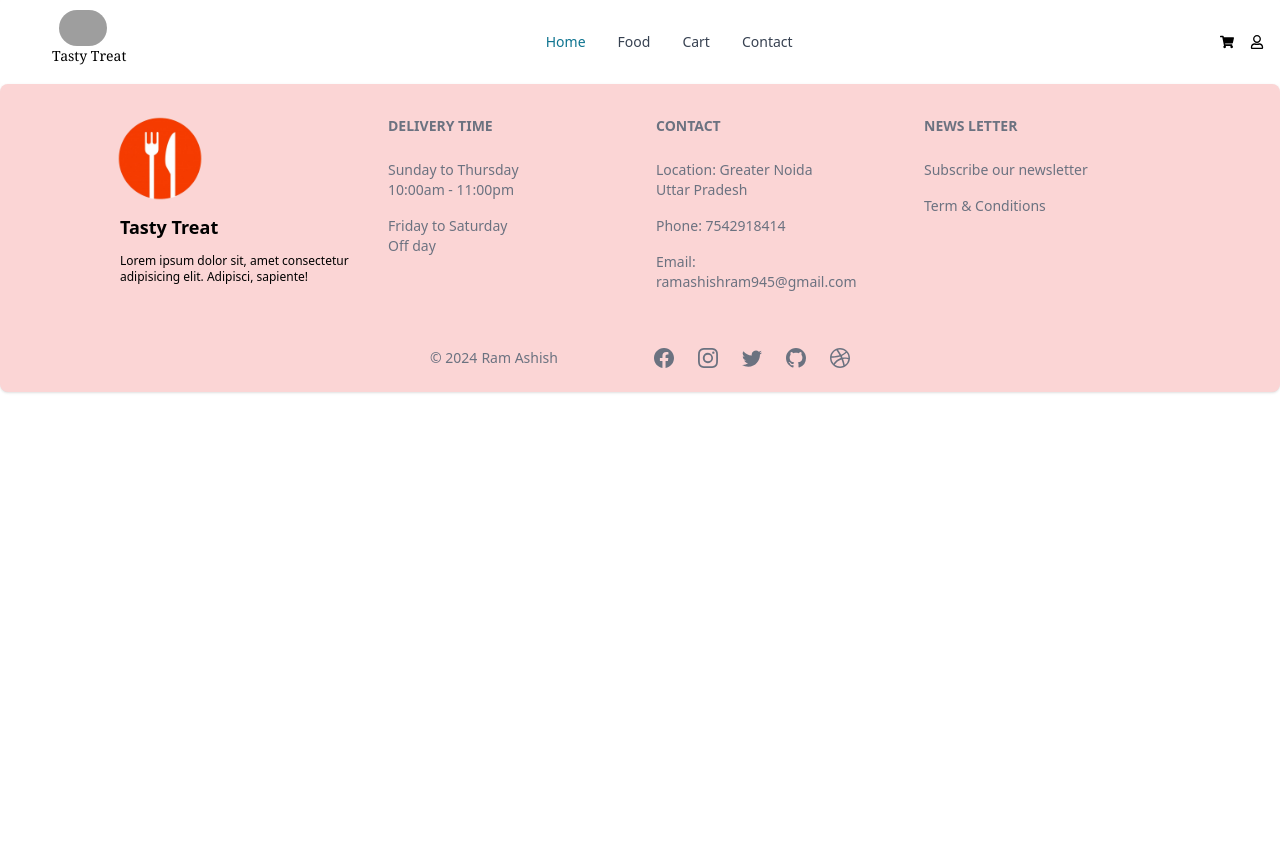
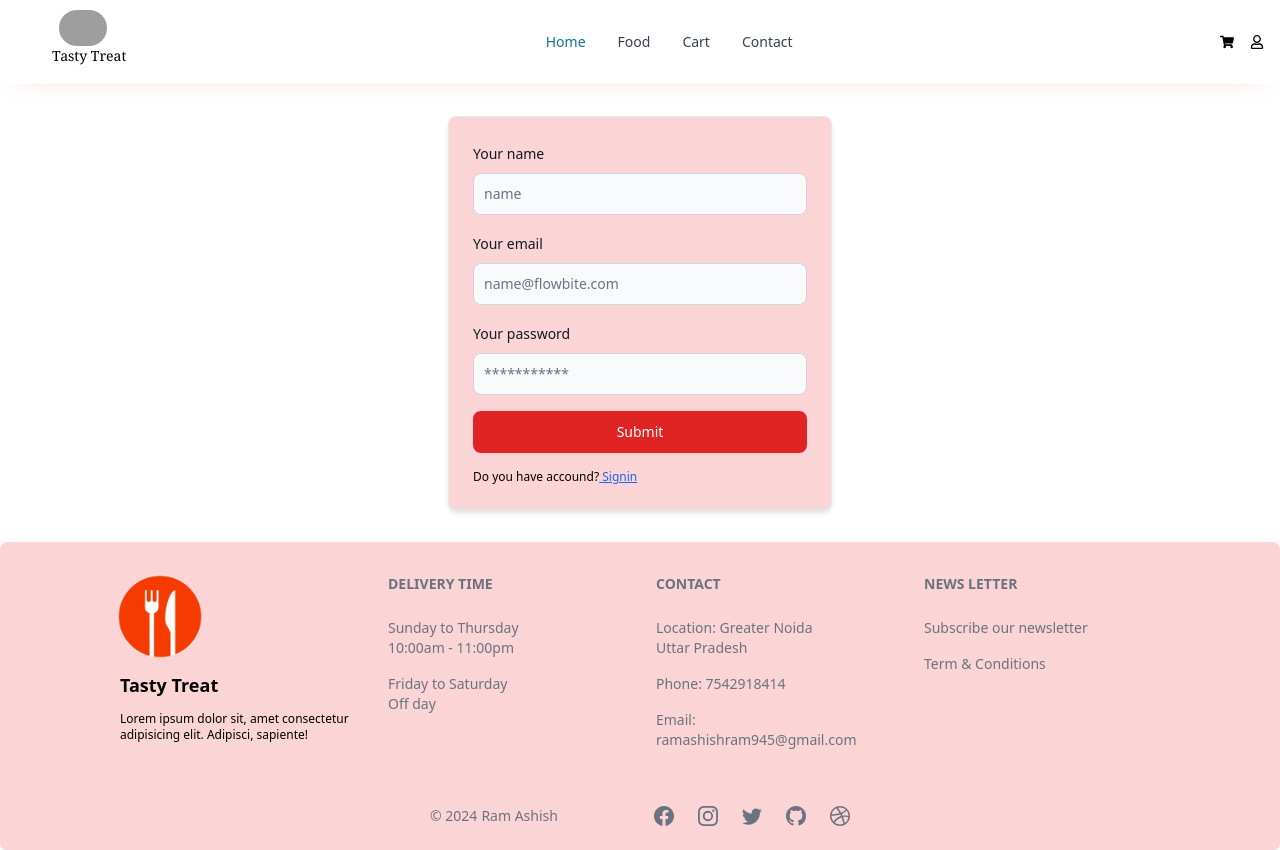
Before and after one commit to 123ramashish/food-delivery-app, a React (Vite) app in the folder client/: page /signup in a window 1280 px wide. Before the commit the page ends 800 px from the top, so only its background shows below. Built offline with nearby package versions, Linux system fonts and the light colour scheme; grey boxes are pictures that could not be loaded.

Commit message:
create signup page

```diff
--- a/client/src/App.jsx
+++ b/client/src/App.jsx
@@ -3,6 +3,7 @@ import Home from "./pages/Home";
 import Cart from "./components/Cart";
 import Header from "./pages/Header";
 import { FooterPage } from "./pages/FooterPage";
+import SignUp from "./pages/SignUp";
 function App() {
   return (
     <>
@@ -11,6 +12,7 @@ function App() {
         <Routes>
           <Route path="/" element={<Home />} />
           <Route path="/cart" element={<Cart />} />
+          <Route path="/signup" element={<SignUp />} />
         </Routes>
         <FooterPage />
       </BrowserRouter>
--- /dev/null
+++ b/client/src/pages/SignUp.jsx
@@ -0,0 +1,51 @@
+import React from "react";
+import { Button, Card, Checkbox, Label, TextInput } from "flowbite-react";
+import { Link } from "react-router-dom";
+
+export default function SignUp() {
+  return (
+    <Card className="max-w-sm m-auto my-8 bg-red-200">
+      <form className="flex flex-col gap-4">
+        <div>
+          <div className="mb-2 block">
+            <Label htmlFor="name" value="Your name" />
+          </div>
+          <TextInput id="name" type="text" placeholder="name" required />
+        </div>
+        <div>
+          <div className="mb-2 block">
+            <Label htmlFor="email1" value="Your email" />
+          </div>
+          <TextInput
+            id="email1"
+            type="email"
+            placeholder="name@flowbite.com"
+            required
+          />
+        </div>
+        <div>
+          <div className="mb-2 block">
+            <Label htmlFor="password1" value="Your password" />
+          </div>
+          <TextInput
+            id="password1"
+            type="password"
+            placeholder="***********"
+            required
+          />
+        </div>
+
+        <Button type="submit" className="bg-red-600">
+          Submit
+        </Button>
+        <p className="text-xs font-thin">
+          Do you have accound?
+          <Link to={"/signin"} className="text-blue-600 underline">
+            {" "}
+            Signin
+          </Link>
+        </p>
+      </form>
+    </Card>
+  );
+}
```
